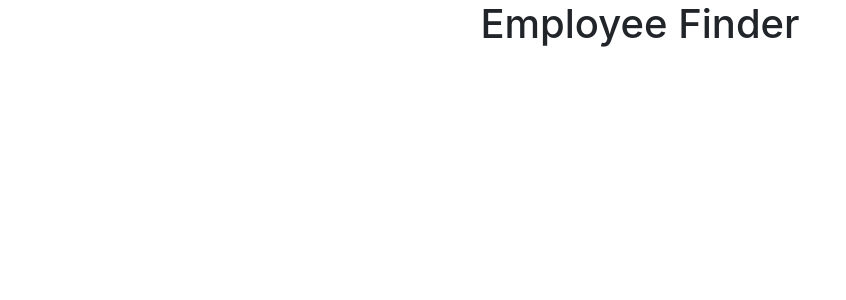
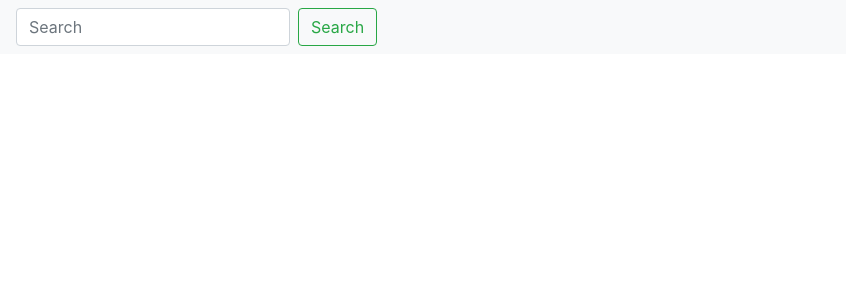
Before and after one commit to eubank87/employee-finder, a React (Create React App) app: page / in a window 1280 px wide. Shown: the top 300 px of the page, without its empty margins (0-846 px from the left). Built offline with nearby package versions, Linux system fonts and the light colour scheme.

Commit message:
added navbar

```diff
--- a/src/App.js
+++ b/src/App.js
@@ -1,10 +1,11 @@
 import './App.css';
+import Navbar from "./components/Navbar"
 
 function App() {
-  return (
-    <div className="App">
-      <h1>Employee Finder</h1>
-    </div>
+  return (<div>
+            <Navbar/>
+          </div>
+
   );
 }
 
--- /dev/null
+++ b/src/components/Navbar.js
@@ -0,0 +1,15 @@
+import React from "react";
+
+function Navbar(){
+    return (<div>
+        <nav className="navbar navbar-light bg-light">
+        <form className="form-inline">
+        <input className="form-control mr-sm-2" type="search" placeholder="Search" aria-label="Search"/>
+        <button className="btn btn-outline-success my-2 my-sm-0" type="submit">Search</button>
+        </form>
+        </nav>
+        </div>
+    )
+}
+
+export default Navbar;
```
